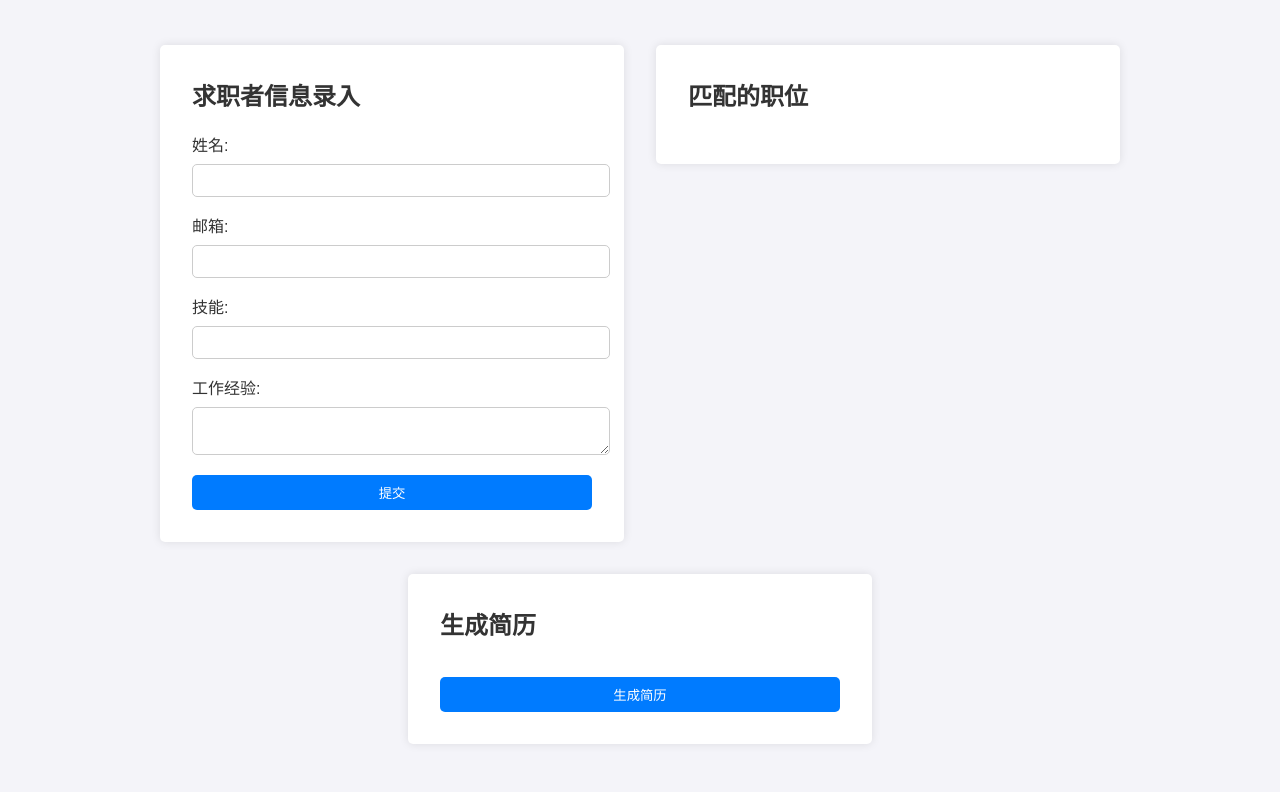
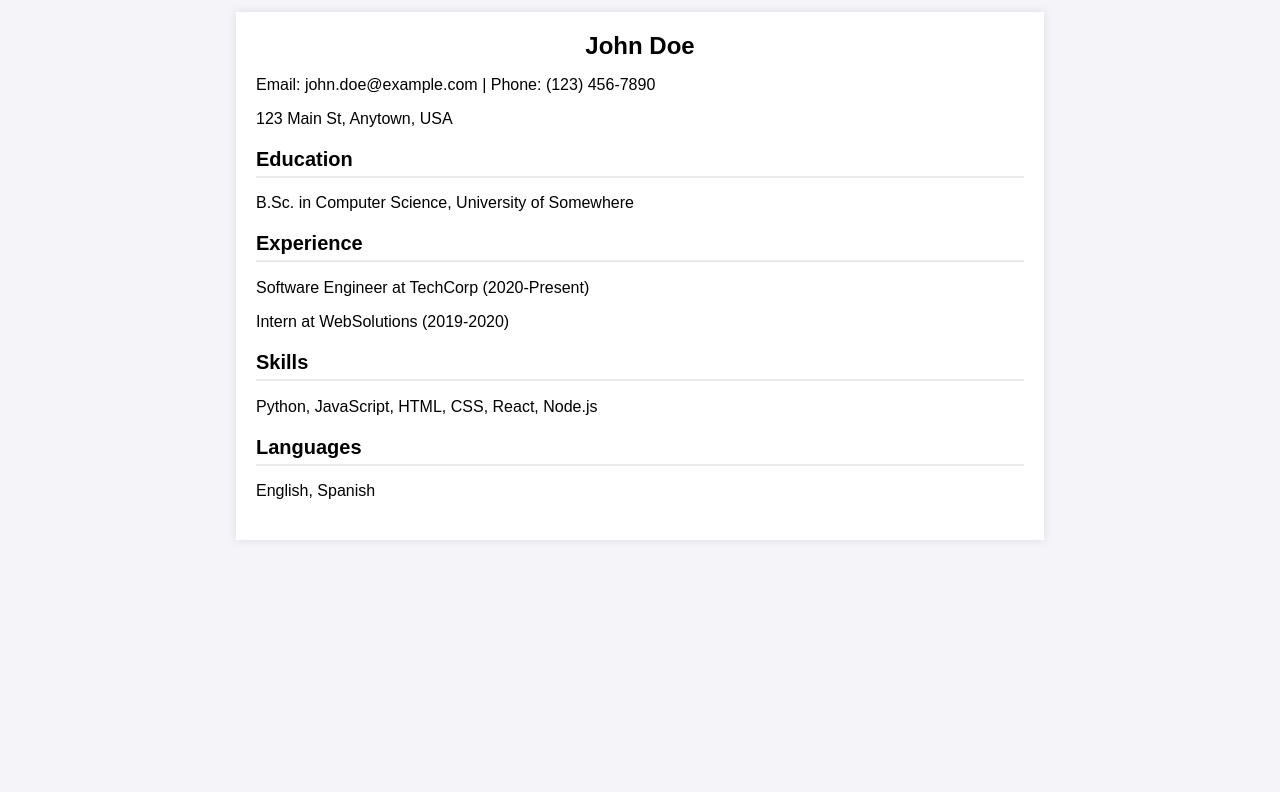
Before and after one commit to xHSIAO/job-matching-platform, a plain HTML site: page index.html in a window 1280 px wide. Shown: the part 124-916 px from the top of the page. After the commit the page ends 800 px from the top, so only its background shows below. Drawn offline with Linux system fonts and the light colour scheme.

Commit message:
Update index.html
Updated resume format

```diff
--- a/index.html
+++ b/index.html
@@ -3,37 +3,64 @@
 <head>
     <meta charset="UTF-8">
     <meta name="viewport" content="width=device-width, initial-scale=1.0">
-    <title>Job Matching Platform</title>
-    <link rel="stylesheet" href="styles.css">
+    <title>Resume</title>
+    <style>
+        body {
+            font-family: Arial, sans-serif;
+            margin: 0;
+            padding: 0;
+            display: flex;
+            justify-content: center;
+            align-items: center;
+            height: 100vh;
+            background-color: #f4f4f9;
+        }
+        .resume {
+            background: #fff;
+            padding: 20px;
+            width: 60%;
+            box-shadow: 0 0 10px rgba(0, 0, 0, 0.1);
+        }
+        .resume h1 {
+            margin-top: 0;
+            font-size: 24px;
+            text-align: center;
+        }
+        .section {
+            margin-bottom: 20px;
+        }
+        .section h2 {
+            border-bottom: 2px solid #eaeaea;
+            padding-bottom: 5px;
+            font-size: 20px;
+            margin-top: 0;
+        }
+    </style>
 </head>
 <body>
-    <header>
-        <h1>招聘和求职匹配平台</h1>
-    </header>
-    <main>
-        <section class="form-section">
-            <h2>求职者信息录入</h2>
-            <form id="jobSeekerForm">
-                <label for="name">姓名:</label>
-                <input type="text" id="name" name="name" required>
-                <label for="email">邮箱:</label>
-                <input type="email" id="email" name="email" required>
-                <label for="skills">技能:</label>
-                <input type="text" id="skills" name="skills" required>
-                <label for="experience">工作经验:</label>
-                <textarea id="experience" name="experience" required></textarea>
-                <button type="submit">提交</button>
-            </form>
-        </section>
-        <section class="results-section">
-            <h2>匹配的职位</h2>
-            <div id="results"></div>
-        </section>
-        <section class="resume-section">
-            <h2>生成简历</h2>
-            <button id="generateResume">生成简历</button>
-        </section>
-    </main>
-    <script src="scripts.js"></script>
+    <div class="resume">
+        <h1>John Doe</h1>
+        <div class="contact-info section">
+            <p>Email: john.doe@example.com | Phone: (123) 456-7890</p>
+            <p>123 Main St, Anytown, USA</p>
+        </div>
+        <div class="education section">
+            <h2>Education</h2>
+            <p>B.Sc. in Computer Science, University of Somewhere</p>
+        </div>
+        <div class="experience section">
+            <h2>Experience</h2>
+            <p>Software Engineer at TechCorp (2020-Present)</p>
+            <p>Intern at WebSolutions (2019-2020)</p>
+        </div>
+        <div class="skills section">
+            <h2>Skills</h2>
+            <p>Python, JavaScript, HTML, CSS, React, Node.js</p>
+        </div>
+        <div class="languages section">
+            <h2>Languages</h2>
+            <p>English, Spanish</p>
+        </div>
+    </div>
 </body>
 </html>
```
